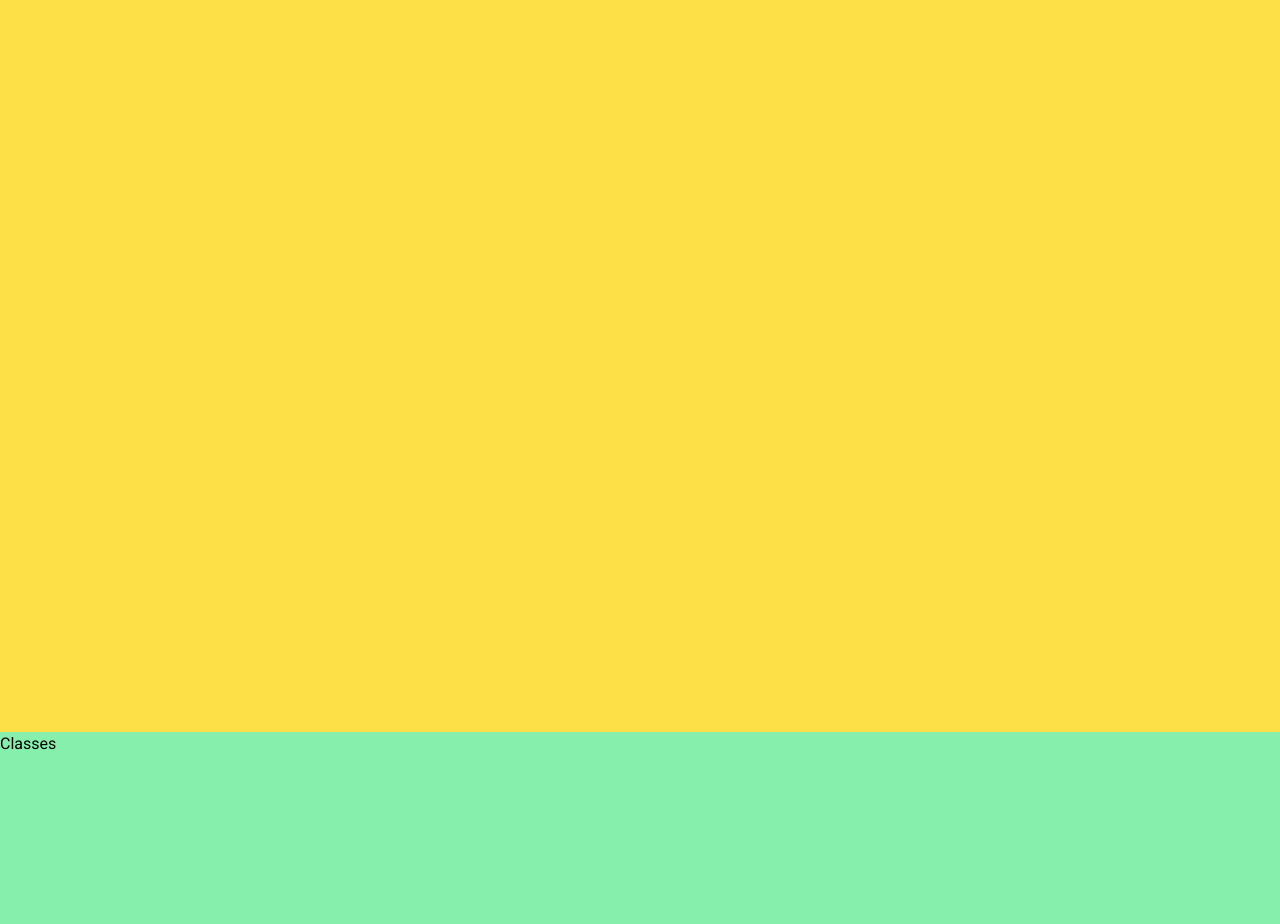
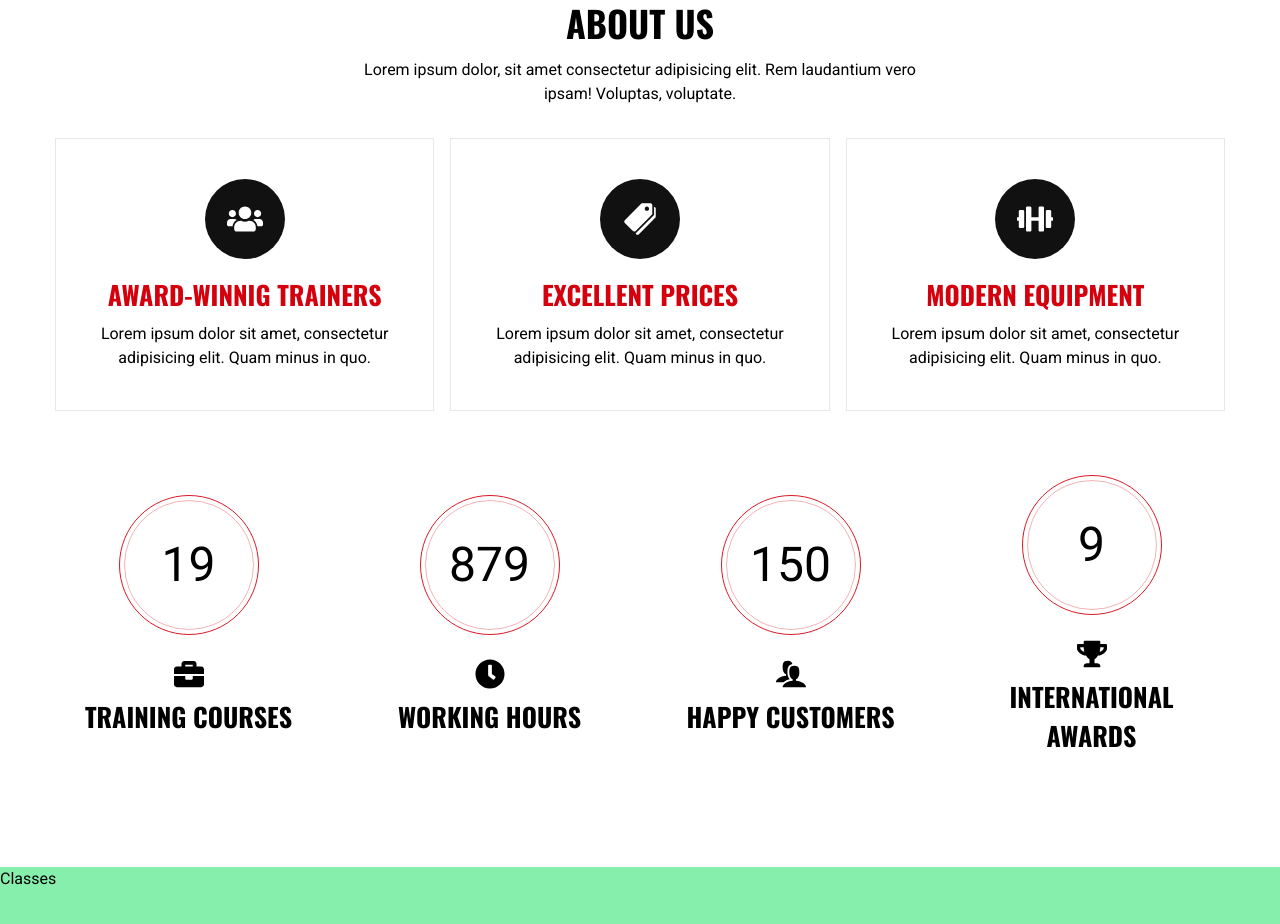
Before and after one commit to solarluiso/fitphysique, a Next.js app: page / in a window 1280 px wide. Shown: the part 980-1904 px from the top of the page. Built offline with nearby package versions, Linux system fonts and the light colour scheme.

Commit message:
About section

```diff
--- a/components/About.tsx
+++ b/components/About.tsx
@@ -1,7 +1,96 @@
+"use client";
+
+import { FaUsers } from "react-icons/fa";
+import { IoIosPricetags } from "react-icons/io";
+import { FaDumbbell } from "react-icons/fa";
+
+import { motion } from "framer-motion";
+import { fadeIn } from "@/lib/variants";
+
+// components
+import Achievements from "./Achievements";
+
+const featured = [
+  {
+    icon: <FaUsers />,
+    title: "award-winnig trainers",
+    subtitle:
+      "Lorem ipsum dolor sit amet, consectetur adipisicing elit. Quam minus in quo.",
+  },
+  {
+    icon: <IoIosPricetags />,
+    title: "excellent prices",
+    subtitle:
+      "Lorem ipsum dolor sit amet, consectetur adipisicing elit. Quam minus in quo.",
+  },
+  {
+    icon: <FaDumbbell />,
+    title: "modern equipment",
+    subtitle:
+      "Lorem ipsum dolor sit amet, consectetur adipisicing elit. Quam minus in quo.",
+  },
+];
+
 const About = () => {
   return (
-    <section className="h-screen bg-yellow-300" id="about">
-      About
+    <section className="pt-8 pb-14 lg:pt-16 lg:pb-28" id="about">
+      <div className="container mx-auto">
+        <div className="flex flex-col items-center gap-2 mb-8">
+          <motion.h2
+            variants={fadeIn("up", 0.4)}
+            initial="hidden"
+            whileInView={"show"}
+            viewport={{ once: false, amount: 0.2 }}
+            className="h2 text-center"
+          >
+            About us
+          </motion.h2>
+          <motion.p
+            variants={fadeIn("up", 0.6)}
+            initial="hidden"
+            whileInView={"show"}
+            viewport={{ once: false, amount: 0.2 }}
+            className="max-w-[600px] mx-auto text-center"
+          >
+            Lorem ipsum dolor, sit amet consectetur adipisicing elit. Rem
+            laudantium vero ipsam! Voluptas, voluptate.
+          </motion.p>
+        </div>
+        {/* featured items */}
+        <motion.div
+          variants={fadeIn("up", 0.8)}
+          initial="hidden"
+          whileInView={"show"}
+          viewport={{ once: false, amount: 0.2 }}
+          className="grid grid-cols-1 md:grid-cols-2 xl:grid-cols-3 gap-4 mb-16"
+        >
+          {featured.map((feature, index) => {
+            return (
+              <div
+                className="flex flex-col justify-center items-center gap-4 border p-10 "
+                key={index}
+              >
+                <div className="text-4xl bg-primary-300 text-white w-[80px] h-[80px] rounded-full flex justify-center items-center ">
+                  {feature.icon}
+                </div>
+                <div className="flex flex-col justify-center items-center gap-2 text-center">
+                  <h4 className="h4 text-accent">{feature.title}</h4>
+                  <p>{feature.subtitle}</p>
+                </div>
+              </div>
+            );
+          })}
+        </motion.div>
+        {/* achievements */}
+        <motion.div
+          variants={fadeIn("up", 0.4)}
+          initial="hidden"
+          whileInView={"show"}
+          viewport={{ once: false, amount: 0.2 }}
+        >
+          <Achievements />
+        </motion.div>
+      </div>
     </section>
   );
 };
--- /dev/null
+++ b/components/Achievements.tsx
@@ -0,0 +1,105 @@
+"use client";
+
+import { FaBriefcase, FaClock, FaTrophy } from "react-icons/fa";
+import { ImUsers } from "react-icons/im";
+
+import { useRef } from "react";
+import CountUp from "react-countup";
+import { motion, useInView } from "framer-motion";
+
+const stats = [
+  {
+    number: 19,
+    icon: FaBriefcase,
+    text: "training courses",
+  },
+  {
+    number: 879,
+    icon: FaClock,
+    text: "working hours",
+  },
+  {
+    number: 150,
+    icon: ImUsers,
+    text: "happy customers",
+  },
+  {
+    number: 9,
+    icon: FaTrophy,
+    text: "international awards",
+  },
+];
+
+// animation
+const statsContainerVariant = {
+  hidden: { opacity: 0 },
+  show: {
+    opacity: 1,
+    transition: {
+      staggerChildren: 0.4,
+      duration: 0.5,
+      ease: "linear",
+    },
+  },
+};
+
+const statsItem = {
+  hidden: { y: 20, opacity: 0 },
+  show: {
+    y: 0,
+    opacity: 1,
+    transition: {
+      duration: 0.5,
+      ease: [0.25, 0.6, 0.3, 0.8],
+    },
+  },
+};
+
+const Achievements = () => {
+  const ref = useRef(null);
+  const isInView = useInView(ref);
+
+  return (
+    <section>
+      <div className="container mx-auto">
+        <motion.div
+          variants={statsContainerVariant}
+          initial="hidden"
+          whileInView={"show"}
+          viewport={{ once: false, amount: 0.3 }}
+          className="grid grid-cols-2 md:grid-cols-4 gap-16"
+        >
+          {stats.map((item, index) => {
+            return (
+              <motion.div
+                variants={statsItem}
+                className="flex flex-col items-center justify-center"
+                key={index}
+              >
+                {/* outer circle */}
+                <div className="border border-accent/90 w-[140px] h-[140px] mx-auto rounded-full p-1 mb-6">
+                  {/* inner circle & count number */}
+                  <div
+                    ref={ref}
+                    className="border border-accent/30 w-full h-full flex items-center justify-center text-5xl rounded-full"
+                  >
+                    {isInView && (
+                      <CountUp start={0} end={item.number} duration={6} />
+                    )}
+                  </div>
+                </div>
+                {/* text */}
+                <div className="flex flex-col items-center justify-center text-center">
+                  <item.icon className="text-3xl mb-2" />
+                  <h4 className="h4">{item.text}</h4>
+                </div>
+              </motion.div>
+            );
+          })}
+        </motion.div>
+      </div>
+    </section>
+  );
+};
+
+export default Achievements;
```
